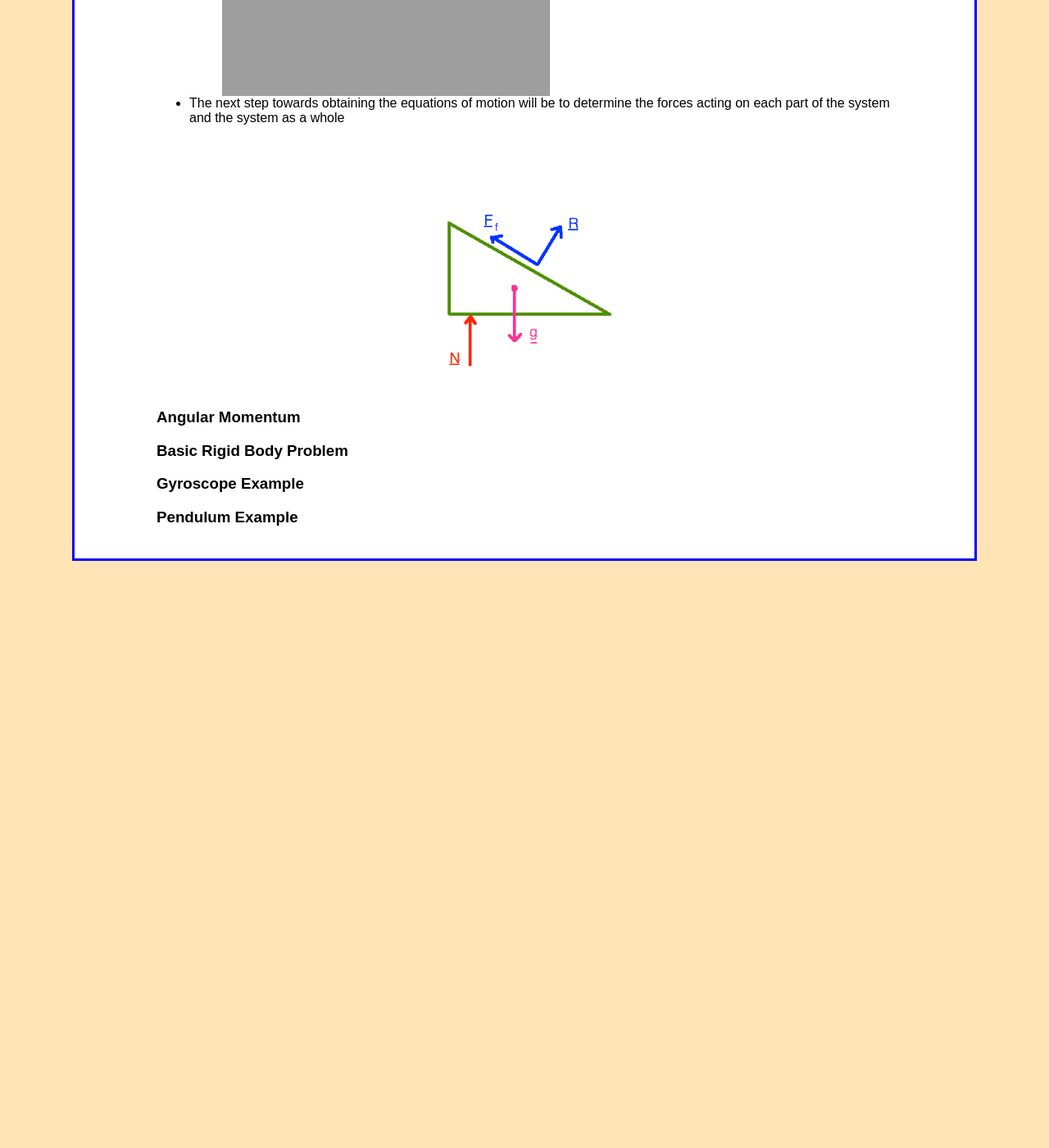
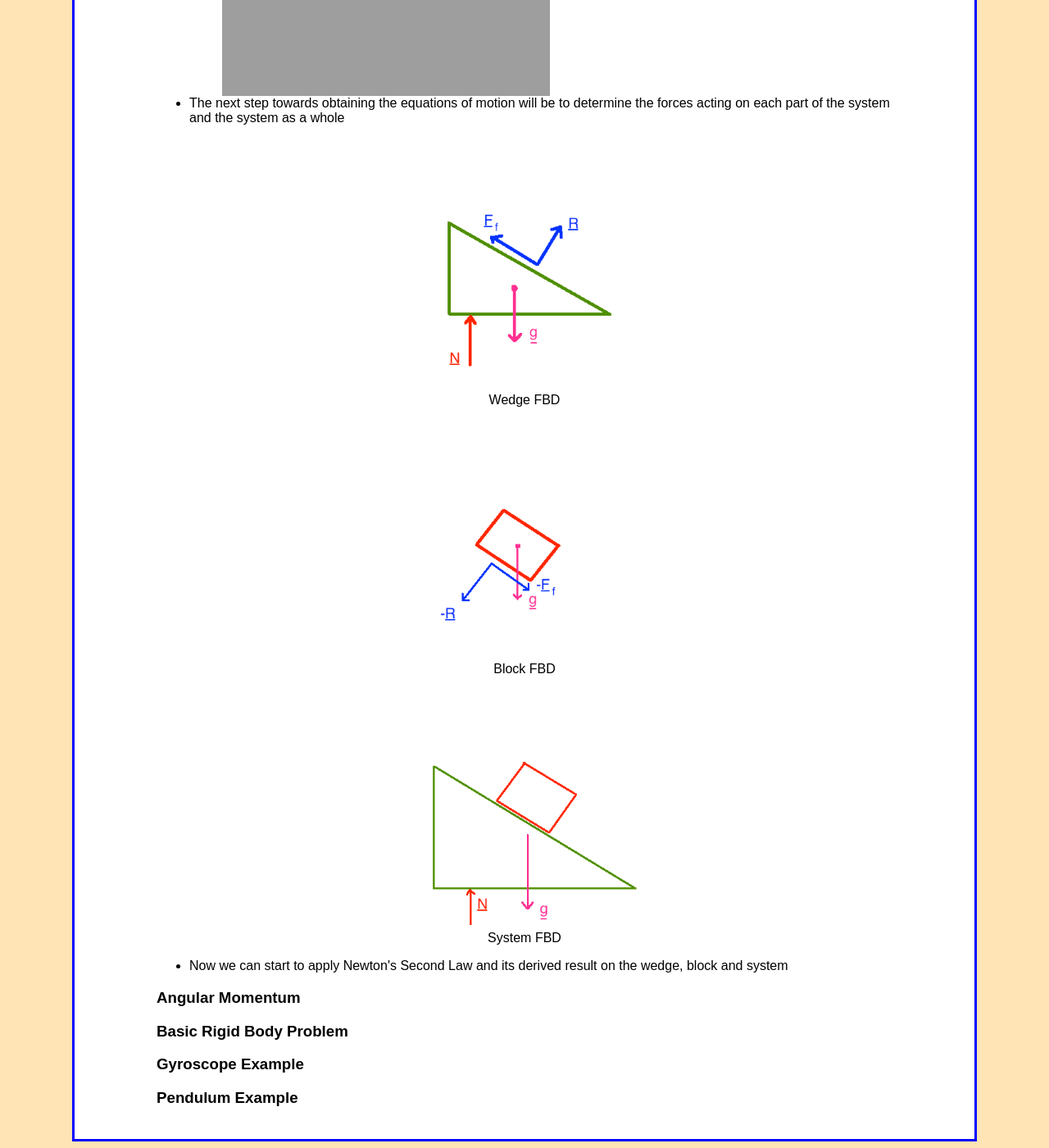
Before and after one commit to jbm950/jbm950.github.io, a Jekyll site: the page built from notes/analytical_dynamics/analytical_dynamics_main.html, in a window 1280 px wide and 1400 px high, scrolled down 144475 px. Shown: the whole window at 82% size. Built offline with Jekyll 4.4.1, drawn with Linux system fonts in a browser that asks for light colours; Markdown is read by kramdown in place of the engine named in the settings; before the commit the page ends 145167 px from its top, so only the background shows below that.

Commit message:
worked on analytical dynamics notes

```diff
--- a/notes/analytical_dynamics/analytical_dynamics_main.html
+++ b/notes/analytical_dynamics/analytical_dynamics_main.html
@@ -1622,6 +1622,9 @@ Example" width="300" height="300"/>
 </blockquote>
 <div align="center">
 <table class="image">
+<caption align="bottom">
+Wedge FBD
+</caption>
 <tr>
 <td>
 <img src="./img/e_basic_particle_system_FBDW.png"
@@ -1631,6 +1634,39 @@ Wedge FBD" width="300" height="300"/>
 </tr>
 </table>
 </div>
+<div align="center">
+<table class="image">
+<caption align="bottom">
+Block FBD
+</caption>
+<tr>
+<td>
+<img src="./img/e_basic_particle_system_FBDB.png"
+alt="Basic System of Particles Block FBD" title="Basic System of Particles
+Block FBD" width="300" height="300"/>
+</td>
+</tr>
+</table>
+</div>
+<div align="center">
+<table class="image">
+<caption align="bottom">
+System FBD
+</caption>
+<tr>
+<td>
+<img src="./img/e_basic_particle_system_FBDsys.png"
+alt="Basic System of Particles System FBD" title="Basic System of Particles
+System FBD" width="300" height="300"/>
+</td>
+</tr>
+</table>
+</div>
+<blockquote>
+<ul>
+<li>Now we can start to apply Newton's Second Law and its derived result on the wedge, block and system</li>
+</ul>
+</blockquote>
 <blockquote>
 <h3 id="sys_of_particles_angular_momentum">Angular Momentum</h3>
 </blockquote>
```
Also changed, not shown: source/notes/analytical_dynamics/analytical_dynamics_main.md (+24 -0 lines).
